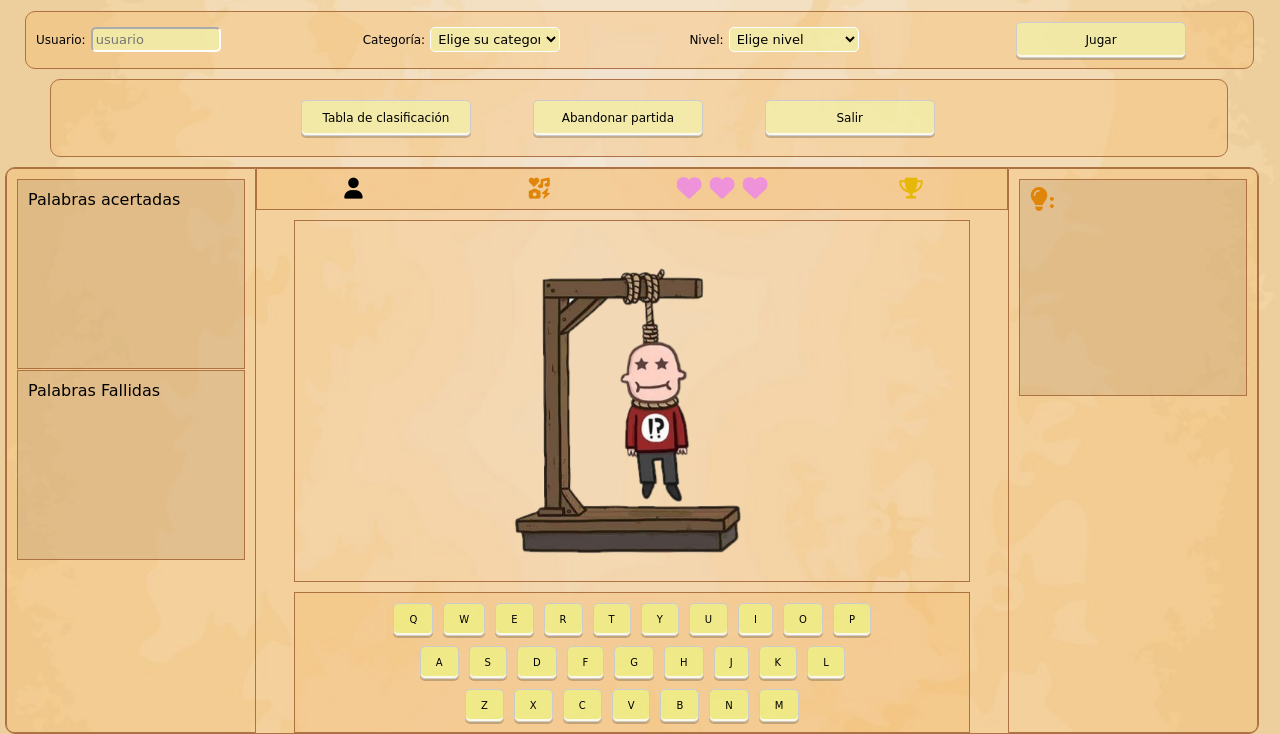
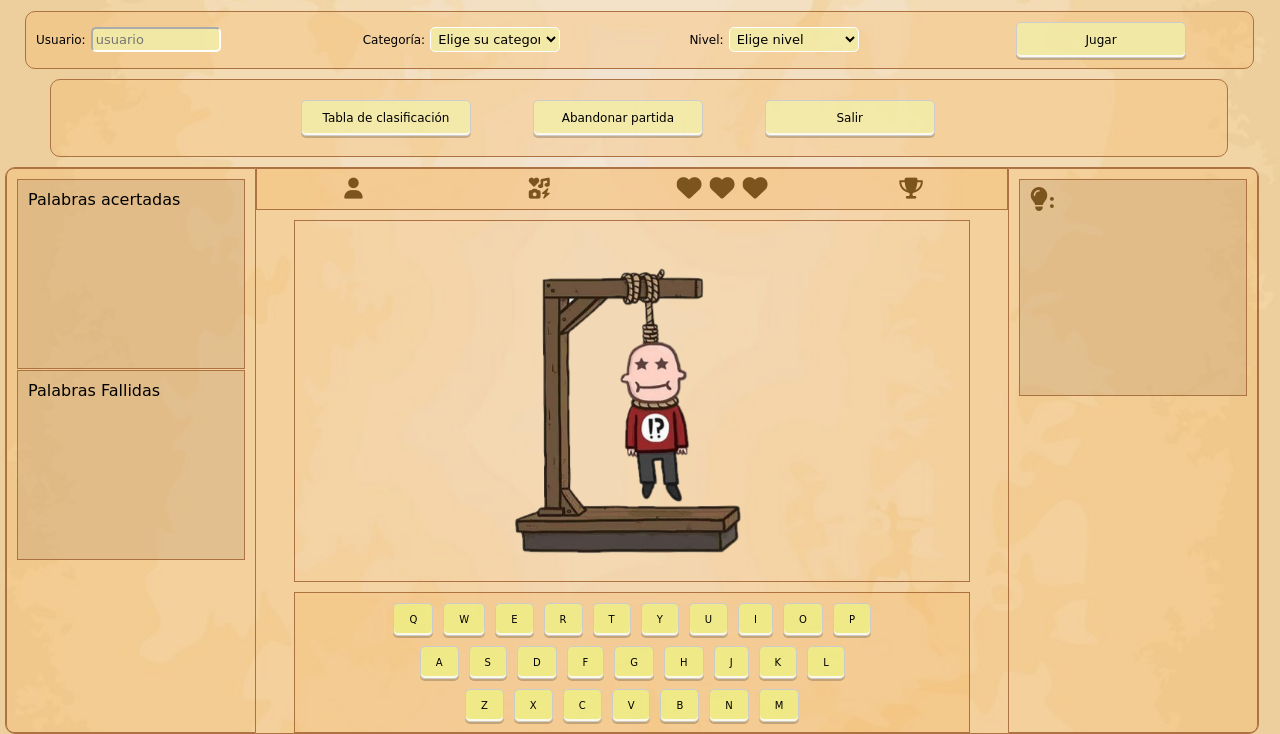
Before and after one commit to levinlainez/hangman1, a Django app: page / in a window 1280 px wide. Shown: the part 264-998 px from the top of the page. Run offline with Django 5.2, Linux system fonts and the light colour scheme.

Commit message:
Cambio de colores en Iconos

```diff
--- a/hangman/templates/home.html
+++ b/hangman/templates/home.html
@@ -73,21 +73,23 @@
             <div class="game">
                 <div class="topone">
                     <p>
-                        <i class="fa-solid fa-user"></i>
+                        <i class="fa-solid fa-user"
+                        style="color: #7c551e;">
+                    </i>
                     </p>
                     <p>
                         <i class="fa-solid fa-icons"
-                         style="color: #df8509;"></i>
+                         style="color: #7c551e;"></i>
                         </p>
 
                     <p>
-                        <i class="fa-solid fa-heart fa-beat" style="color: #ee92da;">&nbsp;</i>
-                        <i class="fa-solid fa-heart fa-beat" style="color: #ee92da;">&nbsp;</i>
-                        <i class="fa-solid fa-heart fa-beat" style="color: #ee92da;">&nbsp;</i>
+                        <i class="fa-solid fa-heart fa-beat" style="color: #7c551e;">&nbsp;</i>
+                        <i class="fa-solid fa-heart fa-beat" style="color: #7c551e;">&nbsp;</i>
+                        <i class="fa-solid fa-heart fa-beat" style="color: #7c551e;">&nbsp;</i>
                     </p>
                     <p>
                         <i class="fa-solid fa-trophy"
-                        style="color: #e7b70a;"></i>
+                        style="color: #7c551e;"></i>
                     </p>
                 </div>
                 <div class="figura">
@@ -102,7 +104,7 @@
             </div>
             <div class="asideright">
                 <div class="pista"><p><i class="fa-solid fa-lightbulb fa-xl
-                                                " style="color: #df8509;">:</i>
+                                                " style="color:  #7c551e;">:</i>
                                     </p></div>
             </div>
         </div>
```
